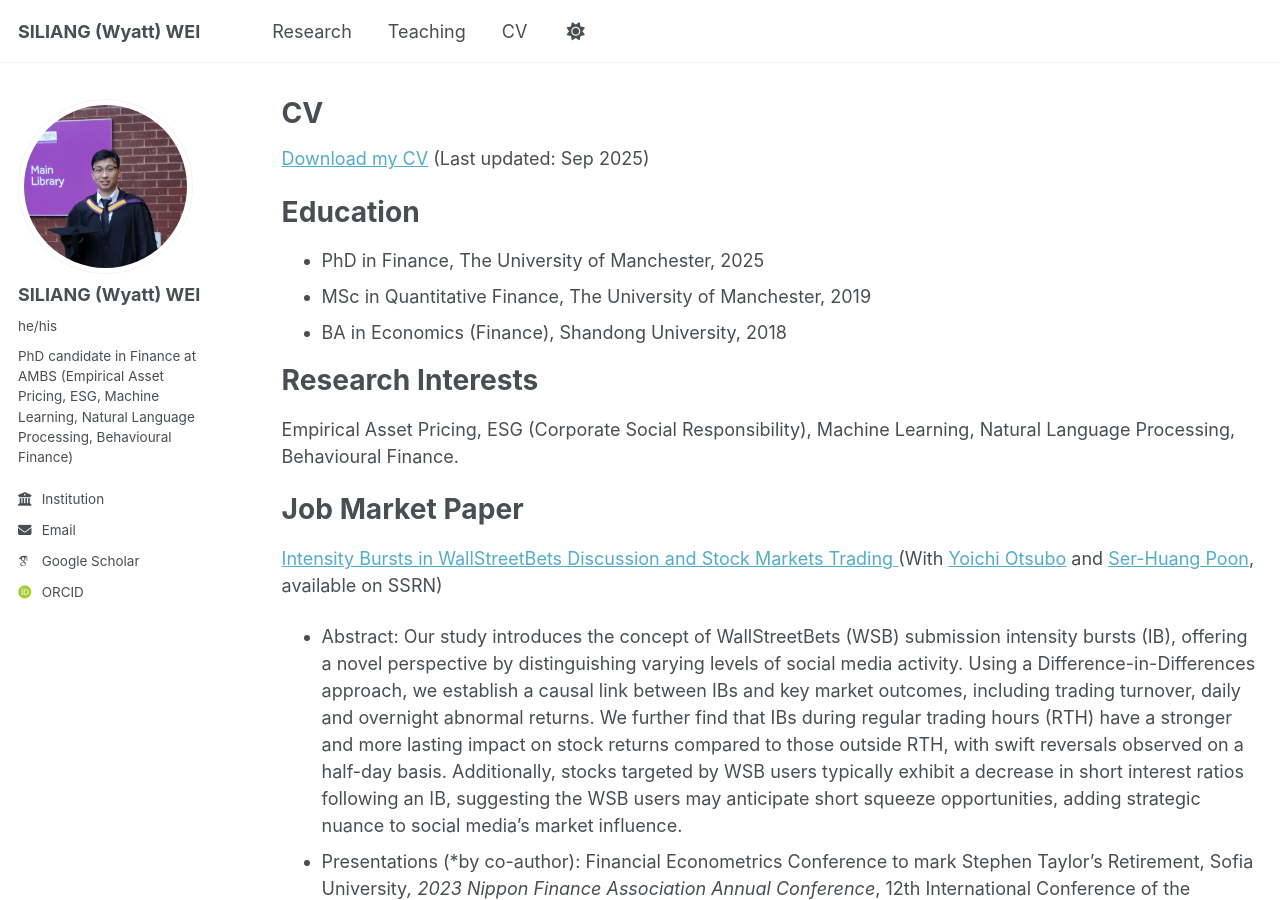
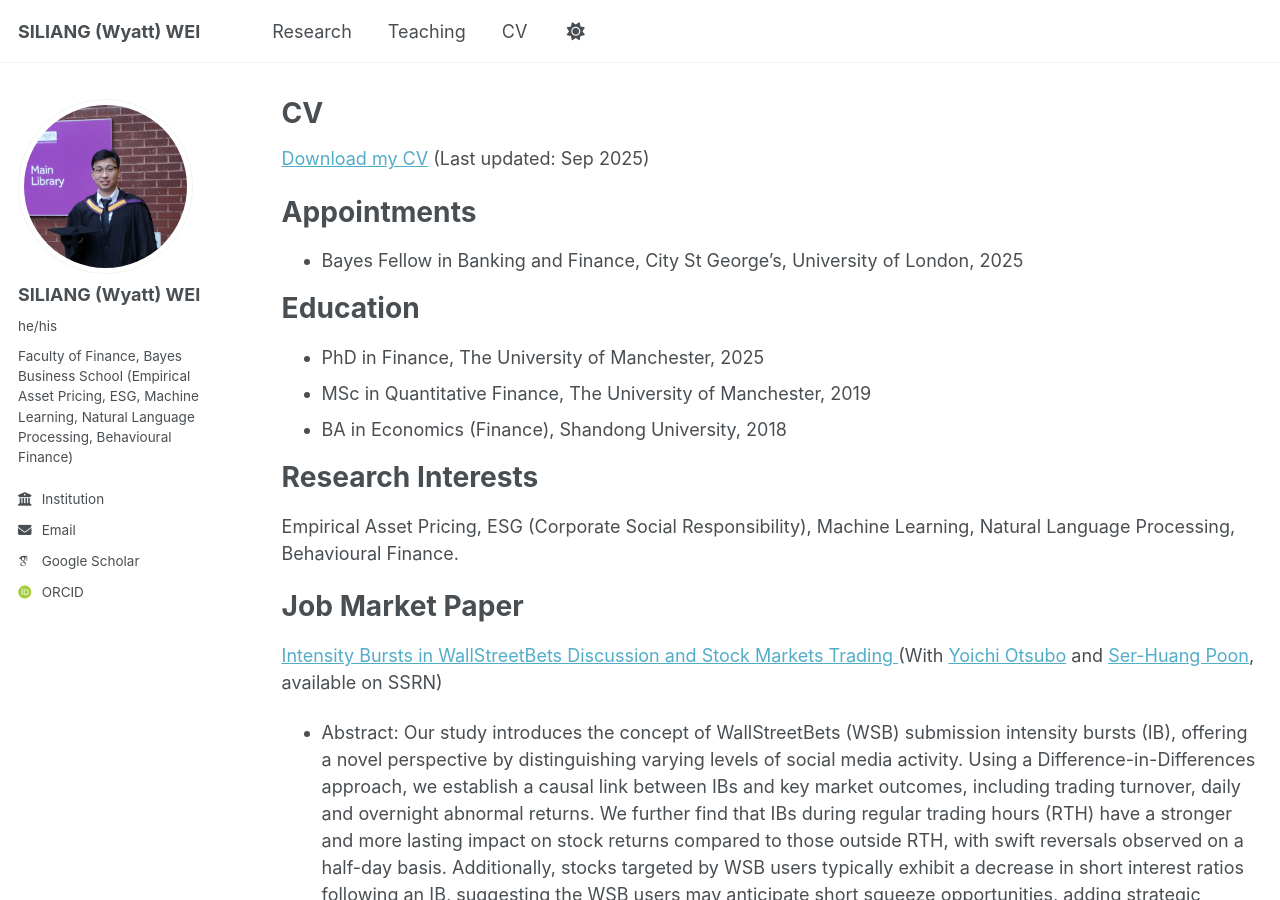
Before and after one commit to wyattswei/wyattswei.github.io, a Jekyll site: the page built from _pages/cv.md, in a window 1280 px wide and 900 px high. Built offline with Jekyll 4.4.1, drawn with Linux system fonts in a browser that asks for light colours; some web fonts are replaced.

Commit message:
update bayes info

```diff
--- a/_config.yml
+++ b/_config.yml
@@ -25,11 +25,11 @@ author:
   avatar           : "wyatt.jpg"
   name             : "SILIANG (Wyatt) WEI"
   pronouns         : "he/his"
-  bio              : "PhD candidate in Finance at AMBS (Empirical Asset Pricing, ESG, Machine Learning, Natural Language Processing, Behavioural Finance)"
+  bio              : "Faculty of Finance, Bayes Business School (Empirical Asset Pricing, ESG, Machine Learning, Natural Language Processing, Behavioural Finance)"
   location         : # Location
   employer         : "https://www.bayes.citystgeorges.ac.uk"
   uri              : # URL
-  email            : "siliang.wei@manchester.ac.uk"
+  email            : "siliang.wei@citystgeorges.ac.uk"
 
   # Academic websites
   academia         : # URL
--- a/_pages/cv.md
+++ b/_pages/cv.md
@@ -10,6 +10,10 @@ redirect_from:
 
 [Download my CV](/files/CV_Siliang WEI.pdf) (Last updated: Sep 2025)
 {% include base_path %}
+
+Appointments
+======
+* Bayes Fellow in Banking and Finance, City St George’s, University of London, 2025
 
 Education
 ======
```
Also changed, not shown: 1 other file.
